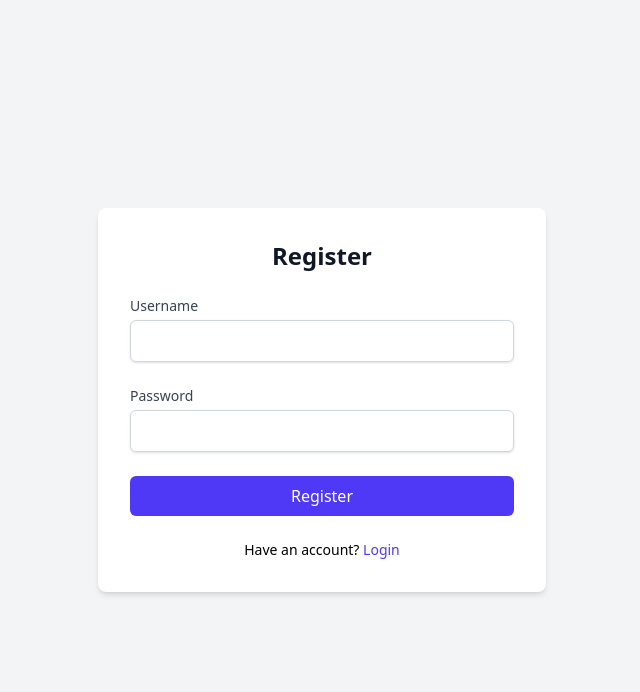
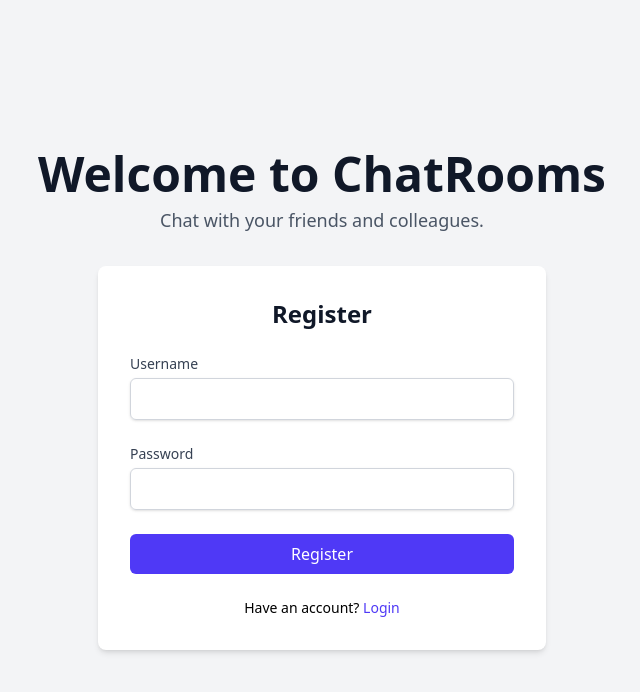
Before and after one commit to tilenn/ws_chat_app, a React (Vite) app in the folder app/: page /register in a window 1280 px wide. Shown: the top 692 px of the page, without its empty margins (318-958 px from the left). Built offline with nearby package versions, Linux system fonts and the light colour scheme.

Commit message:
update login/register page

```diff
--- a/app/src/pages/LoginPage.tsx
+++ b/app/src/pages/LoginPage.tsx
@@ -29,13 +29,25 @@ const LoginPage: React.FC = () => {
       localStorage.setItem("token", data.token);
       setMessage("Login successful!");
       navigate("/chat"); // Redirect to the main chat page
-    } catch (error: any) {
-      setMessage(error.message);
+    } catch (error) {
+      if (error instanceof Error) {
+        setMessage(error.message);
+      } else {
+        setMessage("An unknown error occurred");
+      }
     }
   };
 
   return (
-    <div className="flex justify-center items-center min-h-screen bg-gray-100">
+    <div className="flex flex-col justify-center items-center min-h-screen bg-gray-100">
+      <div className="text-center mb-8">
+        <h1 className="text-5xl font-bold text-gray-900">
+          Welcome to ChatRooms
+        </h1>
+        <p className="mt-2 text-lg text-gray-600">
+          Chat with your friends and colleagues.
+        </p>
+      </div>
       <div className="w-full max-w-md p-8 space-y-6 bg-white rounded-lg shadow-md">
         <h2 className="text-2xl font-bold text-center text-gray-900">Login</h2>
         <form className="space-y-6" onSubmit={handleSubmit}>
--- a/app/src/pages/RegisterPage.tsx
+++ b/app/src/pages/RegisterPage.tsx
@@ -30,13 +30,25 @@ const RegisterPage: React.FC = () => {
       setTimeout(() => {
         navigate("/login");
       }, 2000);
-    } catch (error: any) {
-      setMessage(error.message);
+    } catch (error) {
+      if (error instanceof Error) {
+        setMessage(error.message);
+      } else {
+        setMessage("An unknown error occurred");
+      }
     }
   };
 
   return (
-    <div className="flex justify-center items-center min-h-screen bg-gray-100">
+    <div className="flex flex-col justify-center items-center min-h-screen bg-gray-100">
+      <div className="text-center mb-8">
+        <h1 className="text-5xl font-bold text-gray-900">
+          Welcome to ChatRooms
+        </h1>
+        <p className="mt-2 text-lg text-gray-600">
+          Chat with your friends and colleagues.
+        </p>
+      </div>
       <div className="w-full max-w-md p-8 space-y-6 bg-white rounded-lg shadow-md">
         <h2 className="text-2xl font-bold text-center text-gray-900">
           Register
```
